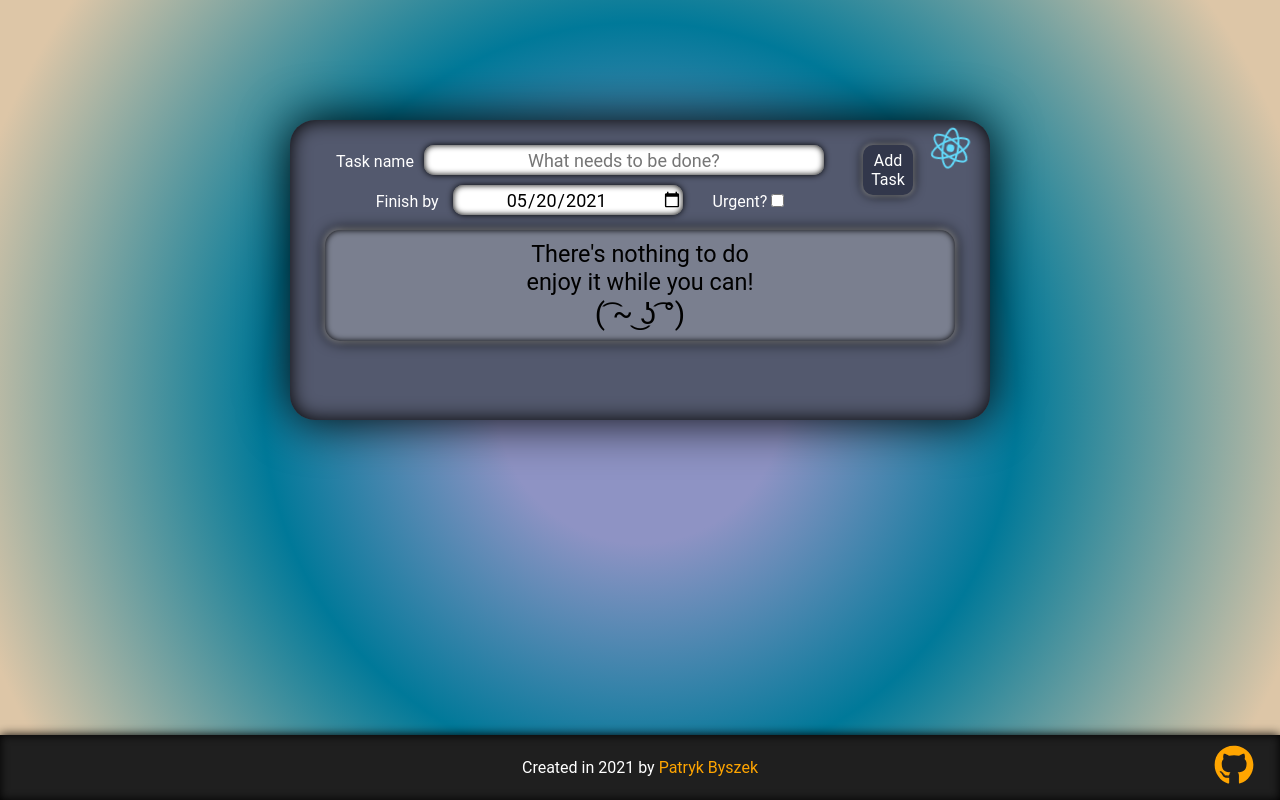
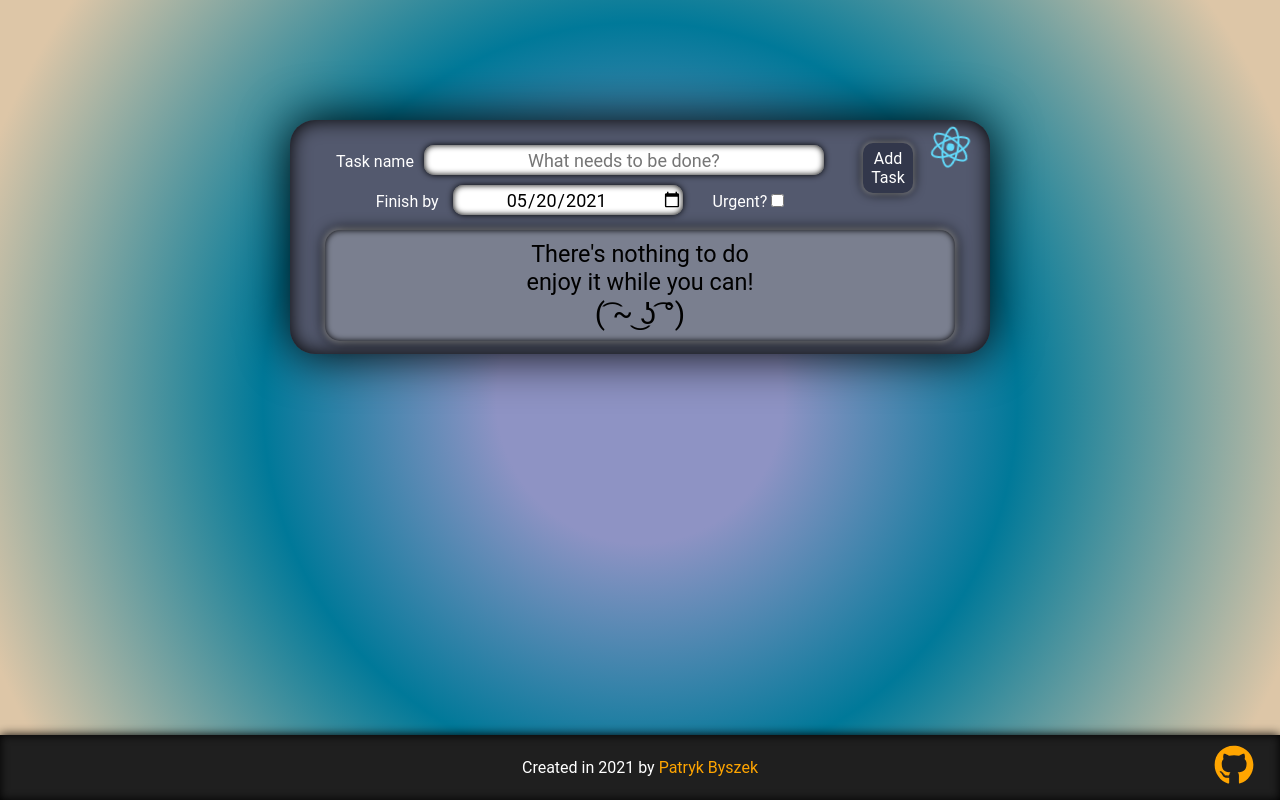
Before and after one commit to bysiuxvx/ToDoApp-react, a React (Create React App) app: page / in a window 1280 px wide. Built offline with nearby package versions, Linux system fonts and the light colour scheme.

Commit message:
fixed responsivness

```diff
--- a/src/styles/App.css
+++ b/src/styles/App.css
@@ -30,7 +30,6 @@ footer,
 
 .appPanel {
   max-height: 850px;
-  min-height: 300px;
   background-color: rgb(83, 89, 110);
   width: 700px;
   top: 15%;
@@ -104,7 +103,6 @@ footer:hover .arrow {
 @media (orientation: landscape) and (min-width: 769px) and (max-width: 1023px) {
   .appPanel {
     max-height: 350px;
-    min-height: 200px;
   }
 
   .addTask {
@@ -114,7 +112,6 @@ footer:hover .arrow {
   }
 
   .taskList {
-    background-color: red;
     max-height: 265px;
     margin-top: 15px;
   }
```
Also changed, not shown: src/styles/addtask.css (+0 -13 lines).
